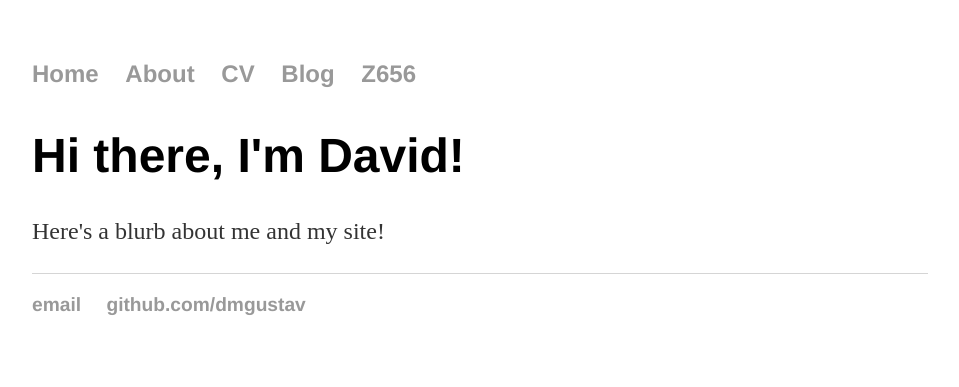
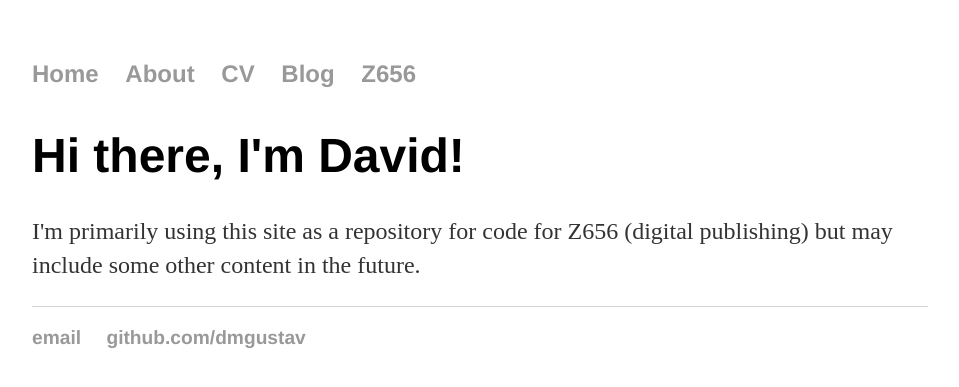
Before and after one commit to dmgustav/dmgustav.github.io, a Jekyll site: the page built from index.html, in a window 1280 px wide. Shown: the top 387 px of the page, without its empty margins (160-1119 px from the left). Built offline with Jekyll 4.4.1, drawn with Linux system fonts in a browser that asks for light colours.

Commit message:
Update index.html

```diff
--- a/index.html
+++ b/index.html
@@ -5,5 +5,5 @@ title: "David Gustavsen, Digital Publishing Novice"
 
 <div class="blurb">
 	<h1>Hi there, I'm David!</h1>
-	<p>Here's a blurb about me and my site!</p>
+	<p>I'm primarily using this site as a repository for code for Z656 (digital publishing) but may include some other content in the future.</p>
 </div><!-- /.blurb -->
```
